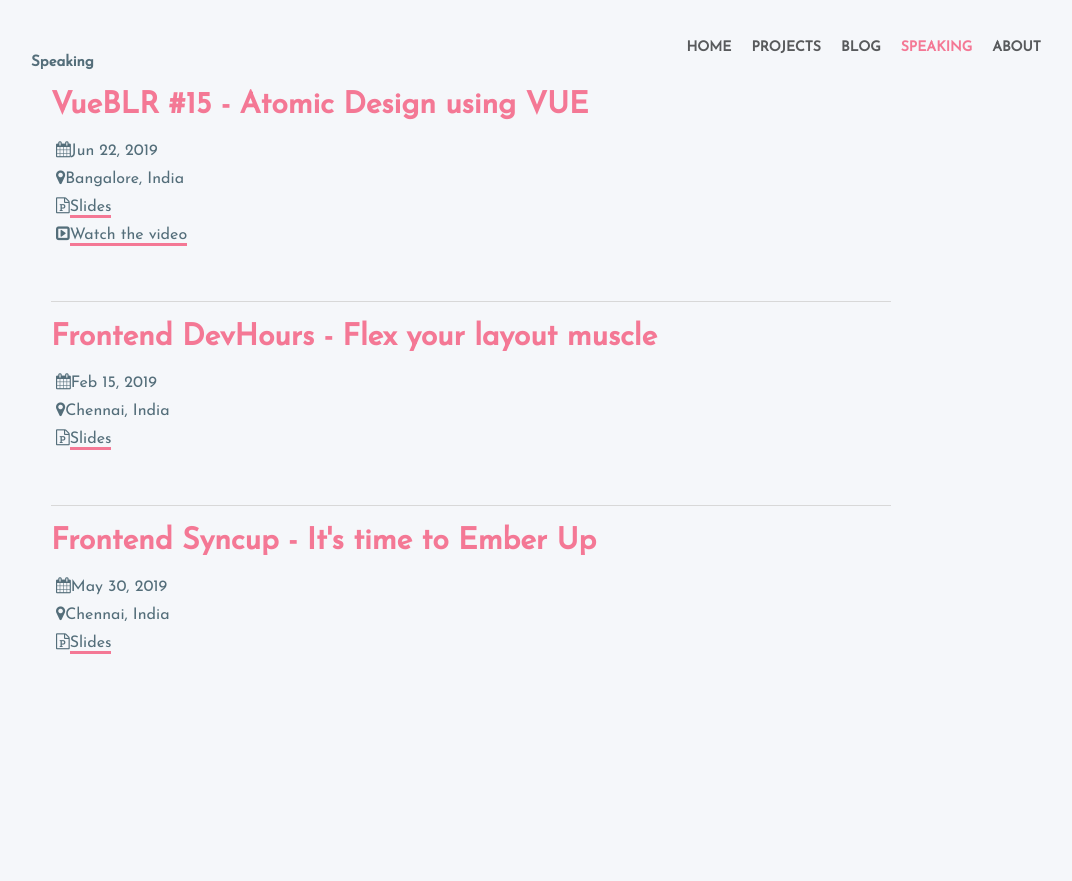
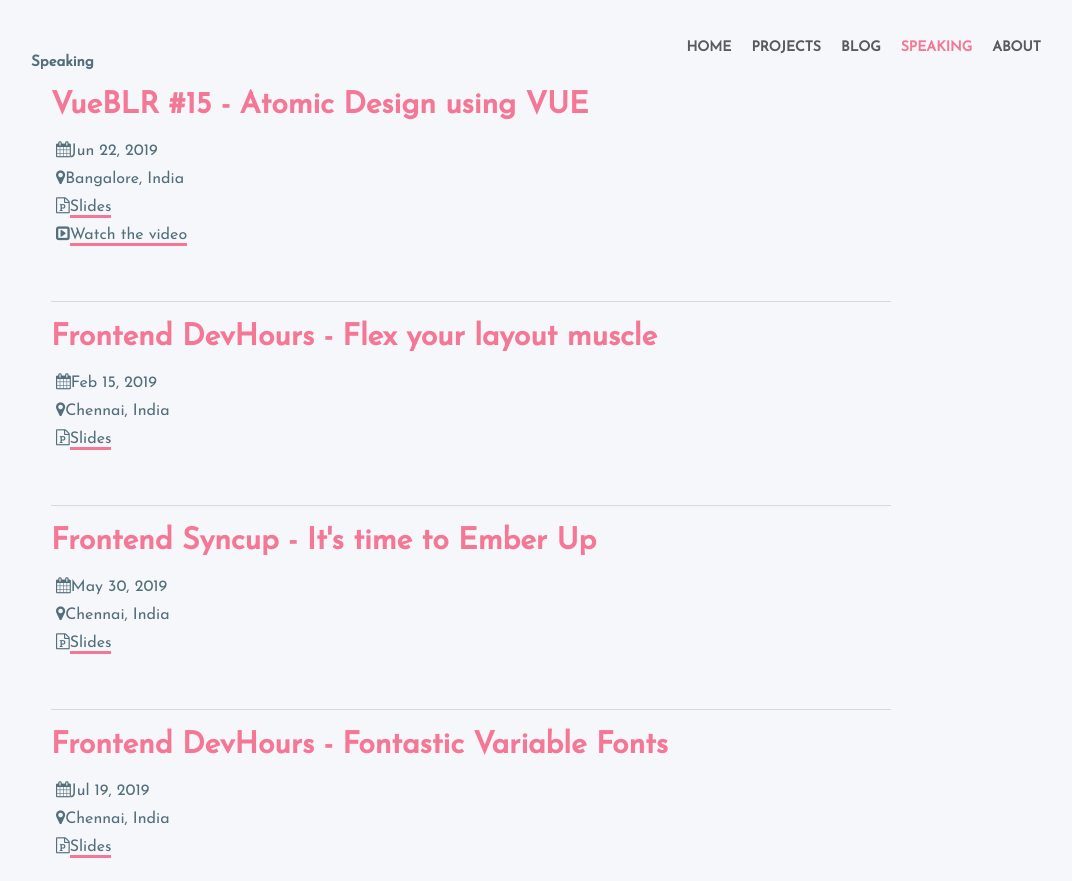
Before and after one commit to ruphaa/vue-portfolio, a Nuxt app: page /speaking in a window 1280 px wide. Shown: the whole page, without its empty margins (84-1156 px from the left). Before the commit the page ends 800 px from the top, so only its background shows below. Built offline with nearby package versions, Linux system fonts and the light colour scheme.

Commit message:
Add fontastic variable fonts presentation

```diff
--- a/pages/speaking.vue
+++ b/pages/speaking.vue
@@ -56,6 +56,23 @@
                     <div class="conference__slides">
                         <i class="fa fa-file-powerpoint-o"></i>
                         <span class="link"><a href="https://slides.com/ruphaaganesh/ember-intro/fullscreen" target="_blank">Slides</a></span>
+                    </div>
+                </li>
+                <li class="conference">
+                    <div class="conference__title">
+                        Frontend DevHours - Fontastic Variable Fonts
+                    </div>
+                    <div class="conference__time">
+                        <i class="fa fa-calendar"></i>
+                        <time>Jul 19, 2019</time>
+                    </div>
+                    <div class="conference__location">
+                        <i class="fa fa-map-marker"></i>
+                        <span>Chennai, India</span>
+                    </div>
+                    <div class="conference__slides">
+                        <i class="fa fa-file-powerpoint-o"></i>
+                        <span class="link"><a href="https://github.com/ruphaa/variable-fonts-experiment" target="_blank">Slides</a></span>
                     </div>
                 </li>
             </ul>
```
